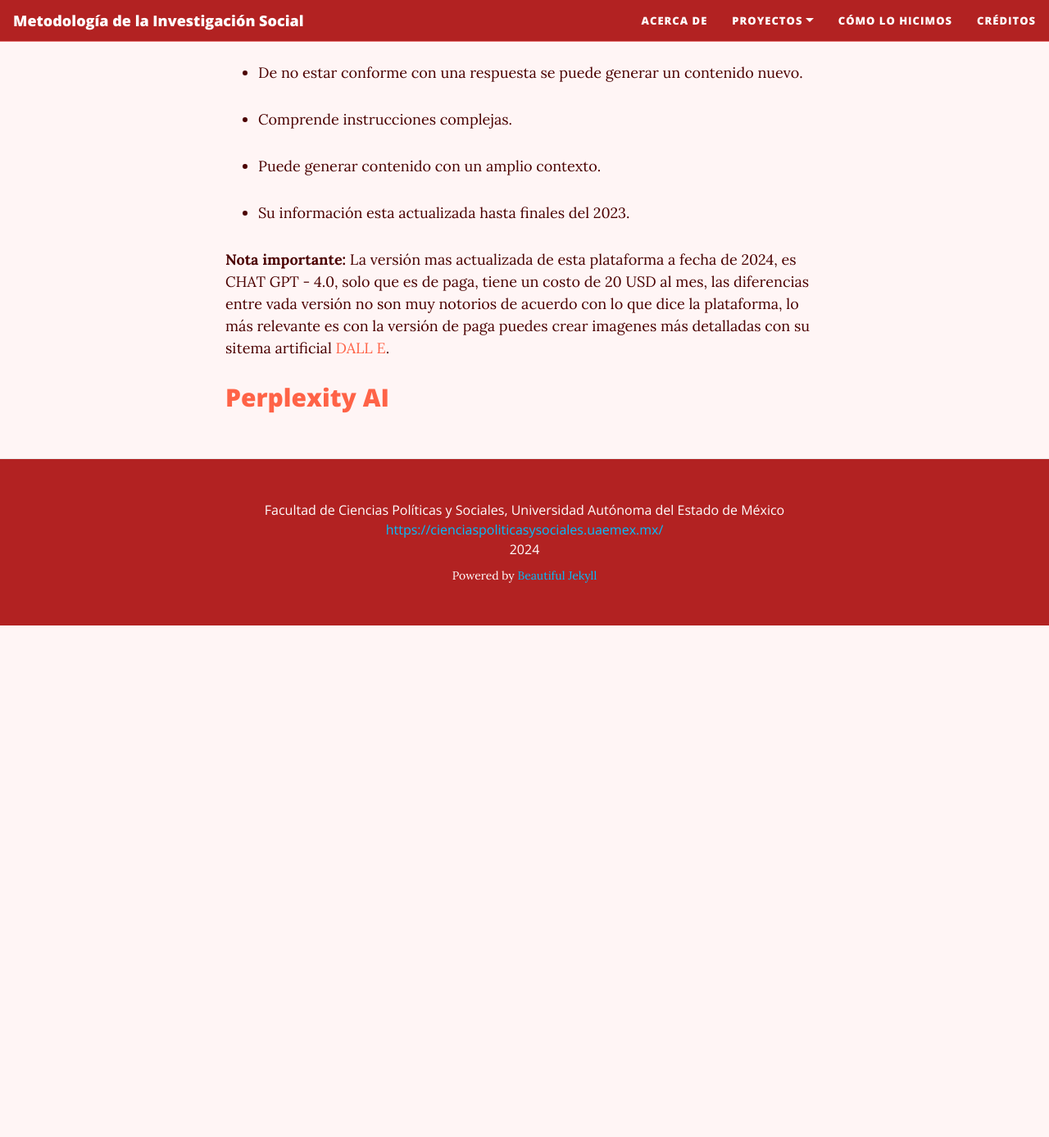
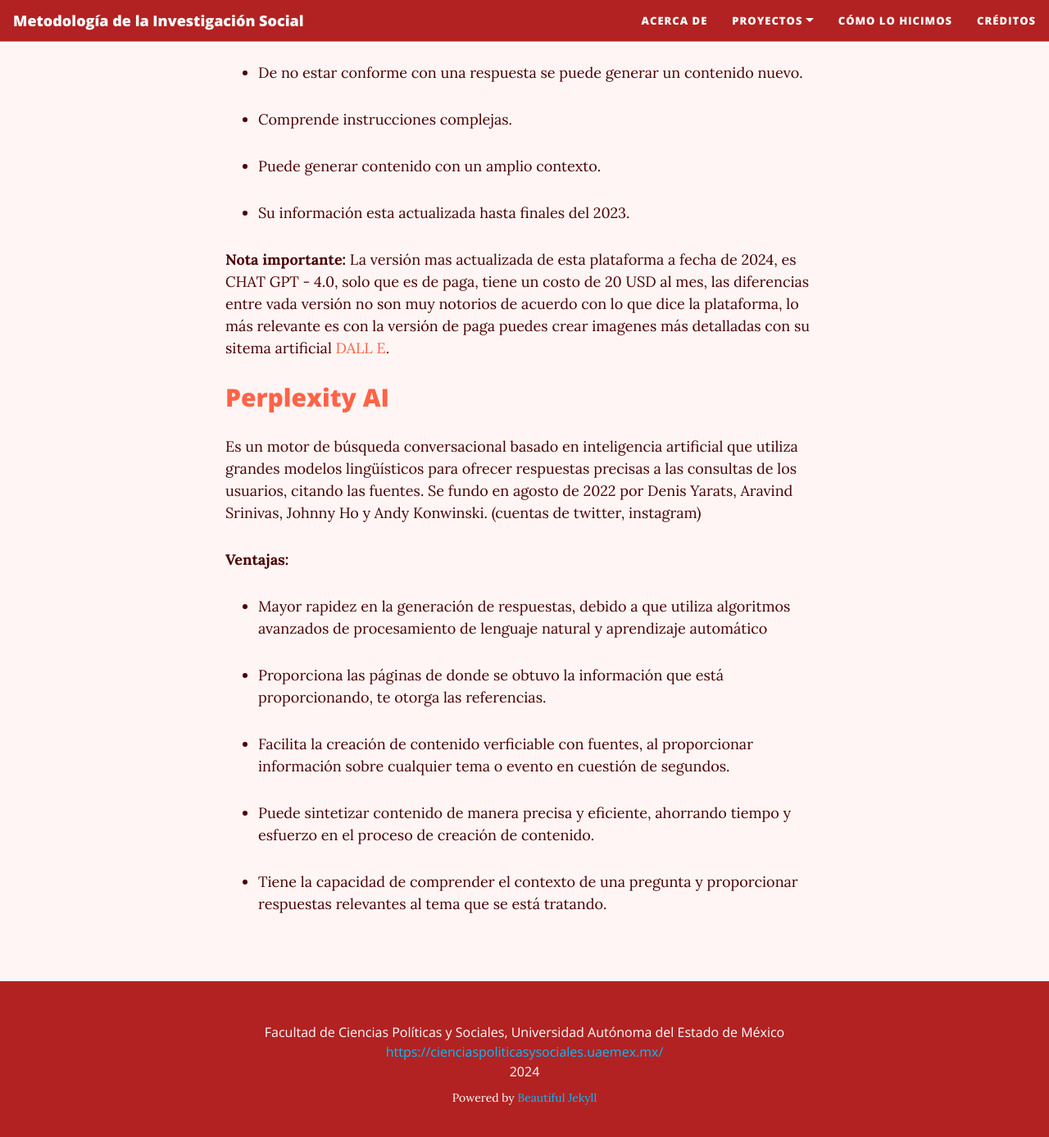
Before and after one commit to rosariorogel/metodologia, a Jekyll site: the page built from _pages/inteligencia-artificial.md, in a window 1280 px wide and 1400 px high, scrolled down 3748 px. Shown: the top 1387 px of the window at 82% size. Built offline with Jekyll 4.4.1, drawn with Linux system fonts in a browser that asks for light colours; nearby versions of some CDN libraries; before the commit the page ends 4511 px from its top, so only the background shows below that.

Commit message:
Update inteligencia-artificial.md

```diff
--- a/_pages/inteligencia-artificial.md
+++ b/_pages/inteligencia-artificial.md
@@ -97,3 +97,17 @@
 
 
 ## [Perplexity AI](https://www.perplexity.ai/)
+
+Es un motor de búsqueda conversacional basado en inteligencia artificial que utiliza grandes modelos lingüísticos para ofrecer respuestas precisas a las consultas de los usuarios, citando las fuentes. Se fundo en agosto de 2022 por Denis Yarats, Aravind Srinivas, Johnny Ho y Andy Konwinski. (cuentas de twitter, instagram)
+
+**Ventajas:**
+
+* Mayor rapidez en la generación de respuestas, debido a que utiliza algoritmos avanzados de procesamiento de lenguaje natural y aprendizaje automático
+
+* Proporciona las páginas de donde se obtuvo la información que está proporcionando, te otorga las referencias.
+
+* Facilita la creación de contenido verficiable con fuentes, al proporcionar información sobre cualquier tema o evento en cuestión de segundos.
+
+* Puede sintetizar contenido de manera precisa y eficiente, ahorrando tiempo y esfuerzo en el proceso de creación de contenido.
+
+* Tiene la capacidad de comprender el contexto de una pregunta y proporcionar respuestas relevantes al tema que se está tratando.
```
